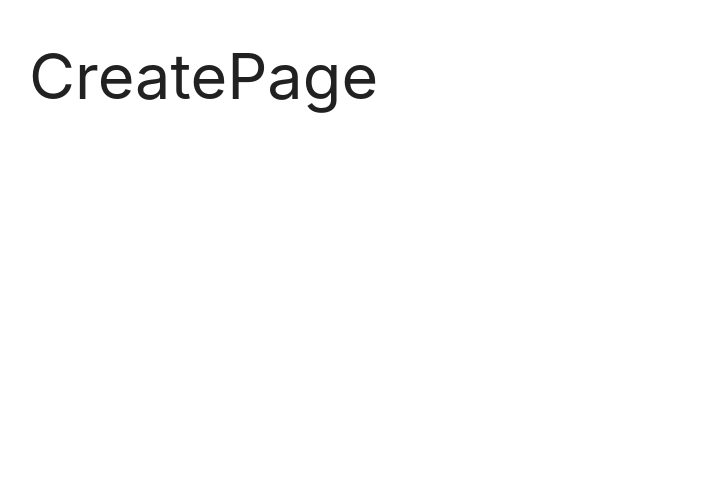
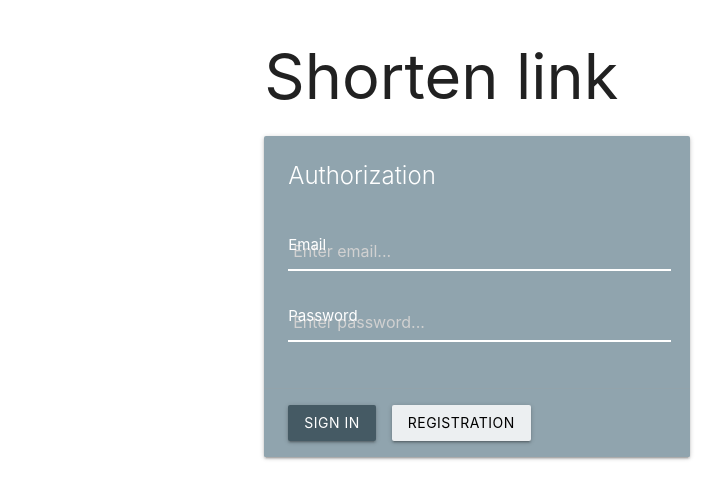
Before and after one commit to hys25/mern-app, a React (Create React App) app in the folder client/: page / in a window 1280 px wide. Before the commit this address led to /create. Shown: the top 498 px of the page, without its empty margins (163-886 px from the left). Built offline with nearby package versions, Linux system fonts and the light colour scheme.

Commit message:
authPage component, form

```diff
--- a/client/src/App.js
+++ b/client/src/App.js
@@ -3,7 +3,7 @@ import {BrowserRouter} from "react-router-dom";
 import {useRoutes} from './routes'
 
 function App() {
-  const routes = useRoutes(true)
+  const routes = useRoutes(false)
   return (
     <BrowserRouter>
       <div className="container">
--- a/client/src/index.css
+++ b/client/src/index.css
@@ -1 +1,32 @@
-@import "~materialize-css/dist/css/materialize.min.css"
+@import "~materialize-css/dist/css/materialize.min.css";
+
+.card-title {
+  margin-bottom: 30px !important;
+}
+
+input.auth-input {
+  margin-top: 10px !important;
+  height: 37px !important;
+  padding-left: 5px !important;
+  color: #263238 !important;
+  background-color: transparent !important;
+  border-bottom: 1px solid #fff !important;
+  box-shadow: 0 1px 0 0 #fff !important;
+}
+
+input.auth-input:focus {
+  border-bottom: 1px solid #263238 !important;
+  box-shadow: 0 1px 0 0 #263238 !important;
+}
+
+input.auth-input + label {
+  color: #ffffff !important;
+}
+
+input.auth-input:focus + label {
+  color: #263238 !important;
+}
+
+.sign-in {
+  margin-right: 16px;
+}
--- a/client/src/pages/AuthPage.js
+++ b/client/src/pages/AuthPage.js
@@ -2,8 +2,43 @@ import "materialize-css";
 
 export const AuthPage = () => {
   return (
-    <div>
-      <h1>AuthPage</h1>
+    <div className="row">
+      <div className="col s6 offset-s3">
+        <h1>Shorten link</h1>
+        <div className="card blue-grey lighten-2">
+          <div className="card-content white-text">
+            <span className="card-title">Authorization</span>
+            <div>
+
+              <div className="input-field">
+                <input
+                  className="auth-input"
+                  placeholder="Enter email..."
+                  id="email"
+                  type="text"
+                  name="email"
+                />
+                <label htmlFor="email">Email</label>
+              </div>
+              <div className="input-field">
+                <input
+                  className="auth-input"
+                  placeholder="Enter password..."
+                  id="password"
+                  type="password"
+                  name="password"
+                />
+                <label htmlFor="password">Password</label>
+              </div>
+
+            </div>
+          </div>
+          <div className="card-action">
+            <button className="btn blue-grey darken-2 sign-in">Sign in</button>
+            <button className="btn blue-grey lighten-5 black-text">Registration</button>
+          </div>
+        </div>
+      </div>
     </div>
   )
 }
```
